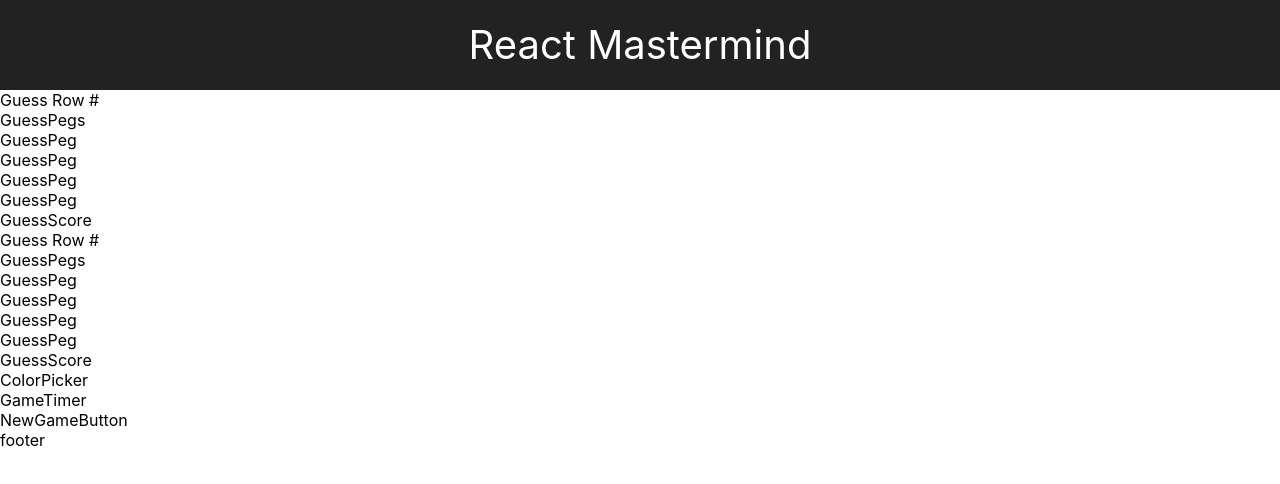
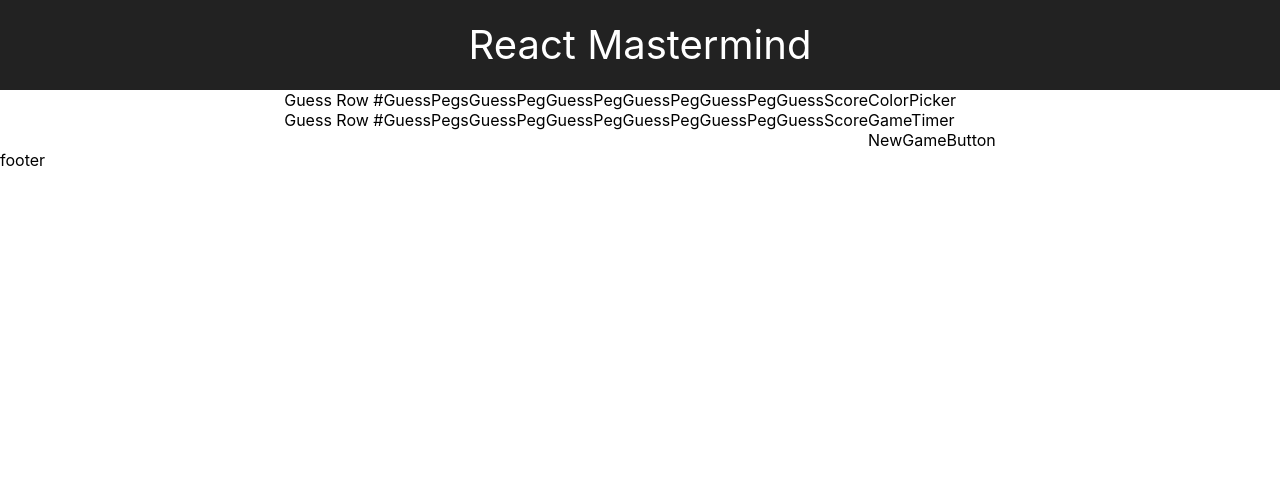
Before and after one commit to pickles135/react-mastermind-game, a React (Create React App) app: page / in a window 1280 px wide. Shown: the top 484 px of the page. Built offline with nearby package versions, Linux system fonts and the light colour scheme.

Commit message:
adds additional styling in index.css

```diff
--- a/src/index.css
+++ b/src/index.css
@@ -11,3 +11,8 @@ code {
   font-family: source-code-pro, Menlo, Monaco, Consolas, 'Courier New',
     monospace;
 }
+
+.flex-h {
+  display: flex;
+  justify-content: center;
+}
```
